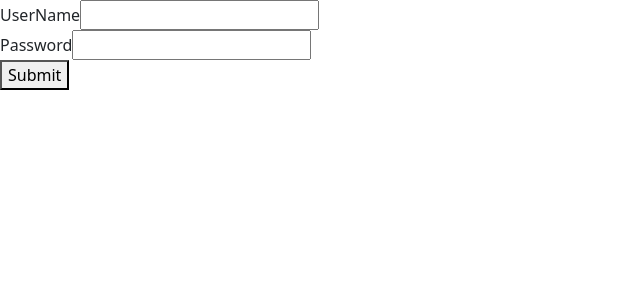
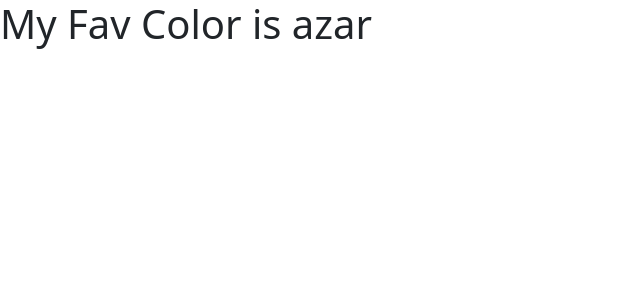
Before and after one commit to azartechnet/MERNSTACKBATCH_Raja2, a React (Create React App) app in the folder WebApp/WebApp2/reactjs/rajaapp/: page / in a window 1280 px wide. Shown: the top 300 px of the page, without its empty margins (0-640 px from the left). Built offline with nearby package versions, Linux system fonts and the light colour scheme.

Commit message:
Update index.js

```diff
--- a/WebApp/WebApp2/reactjs/rajaapp/src/index.js
+++ b/WebApp/WebApp2/reactjs/rajaapp/src/index.js
@@ -437,7 +437,7 @@ r1.render(<Garage/>);*/
 
 //React Form
 
-function MyForm()
+/*function MyForm()
 {
    return(
     <form>
@@ -453,6 +453,34 @@ function MyForm()
    )
 }
 const r1=ReactDOM.createRoot(document.getElementById('root'))
-r1.render(<MyForm/>);
+r1.render(<MyForm/>);*/
 
-//React Hooks
+//React getDerivedStateFromProps
+
+class Header extends React.Component
+{
+  constructor(props)
+  {
+    super(props);
+    this.state={favcolor:"azar"};
+  }
+  /*static getDerivedStateFromProps(props,state)
+  {
+
+      return { favcolor: props.favcolor };
+
+  }*/
+
+
+  render()
+  {
+     return(
+      <div>
+         <h1>My Fav Color is {this.state.favcolor}</h1>
+      </div>
+     )
+  }
+
+}
+const r1=ReactDOM.createRoot(document.getElementById('root'))
+r1.render(<Header favcolor="blue"/>)
```
